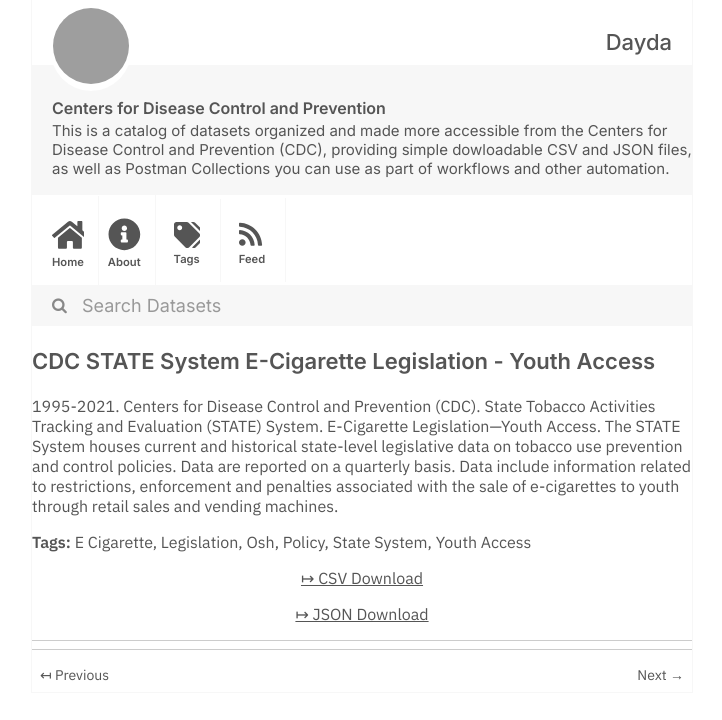
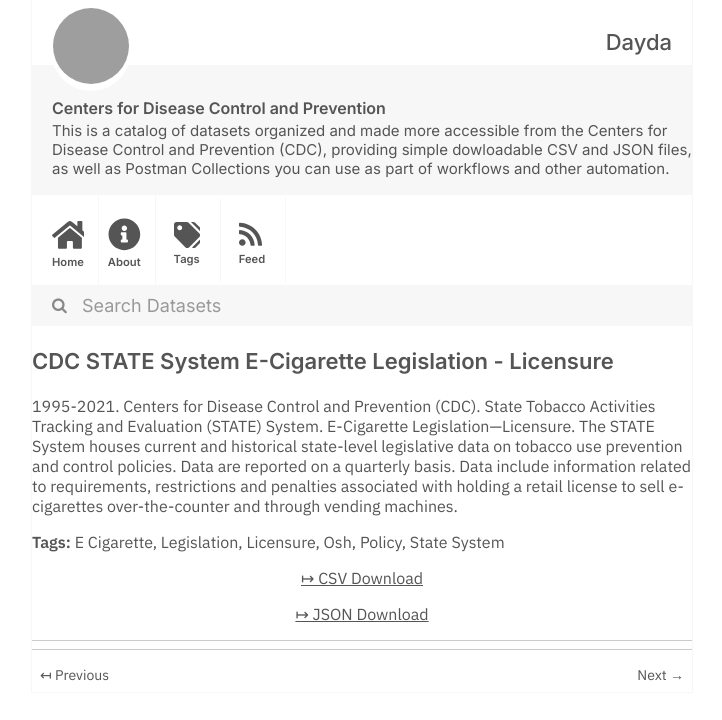
Before and after one commit to dayda-entities/centers-for-disease-control-and-prevention, a Jekyll site: the page built from _posts/2020-11-12-cdc-state-system-e-cigarette-l.md, in a window 1280 px wide, cut to the strip 0-720 px from the top of the page. Shown: the whole strip, without its empty margins (278-1000 px from the left). Built offline with Jekyll 4.4.1, drawn with Linux system fonts in a browser that asks for light colours; grey boxes are pictures that could not be loaded.

Commit message:
Publish Data

```diff
--- a/_posts/2020-11-12-cdc-state-system-e-cigarette-l.md
+++ b/_posts/2020-11-12-cdc-state-system-e-cigarette-l.md
@@ -1,20 +1,20 @@
 ---
-title: CDC STATE System E-Cigarette Legislation - Youth Access
-created: '2020-11-12T12:13:37.912076'
-modified: '2021-04-21T19:18:02.105882'
+title: CDC STATE System E-Cigarette Legislation - Licensure
+created: '2020-11-12T12:15:32.259101'
+modified: '2021-04-21T19:31:45.728348'
 state: active
 type: dataset
 tags:
   - E Cigarette
   - Legislation
+  - Licensure
   - Osh
   - Policy
   - State System
-  - Youth Access
 groups: []
-csv_url: 'https://data.cdc.gov/api/views/8zea-kwnt/rows.csv?accessType=DOWNLOAD'
-json_url: 'https://data.cdc.gov/api/views/8zea-kwnt/rows.json?accessType=DOWNLOAD'
+csv_url: 'https://data.cdc.gov/api/views/ne52-uraz/rows.csv?accessType=DOWNLOAD'
+json_url: 'https://data.cdc.gov/api/views/ne52-uraz/rows.json?accessType=DOWNLOAD'
 layout: post
 
 ---
-1995-2021. Centers for Disease Control and Prevention (CDC). State Tobacco Activities Tracking and Evaluation (STATE) System. E-Cigarette Legislation—Youth Access. The STATE System houses current and historical state-level legislative data on tobacco use prevention and control policies.  Data are reported on a quarterly basis. Data include information related to restrictions, enforcement and penalties associated with the sale of e-cigarettes to youth through retail sales and vending machines.
+1995-2021. Centers for Disease Control and Prevention (CDC). State Tobacco Activities Tracking and Evaluation (STATE) System.  E-Cigarette Legislation—Licensure. The STATE System houses current and historical state-level legislative data on tobacco use prevention and control policies.  Data are reported on a quarterly basis. Data include information related to requirements, restrictions and penalties associated with holding a retail license to sell e-cigarettes over-the-counter and through vending machines.
```
